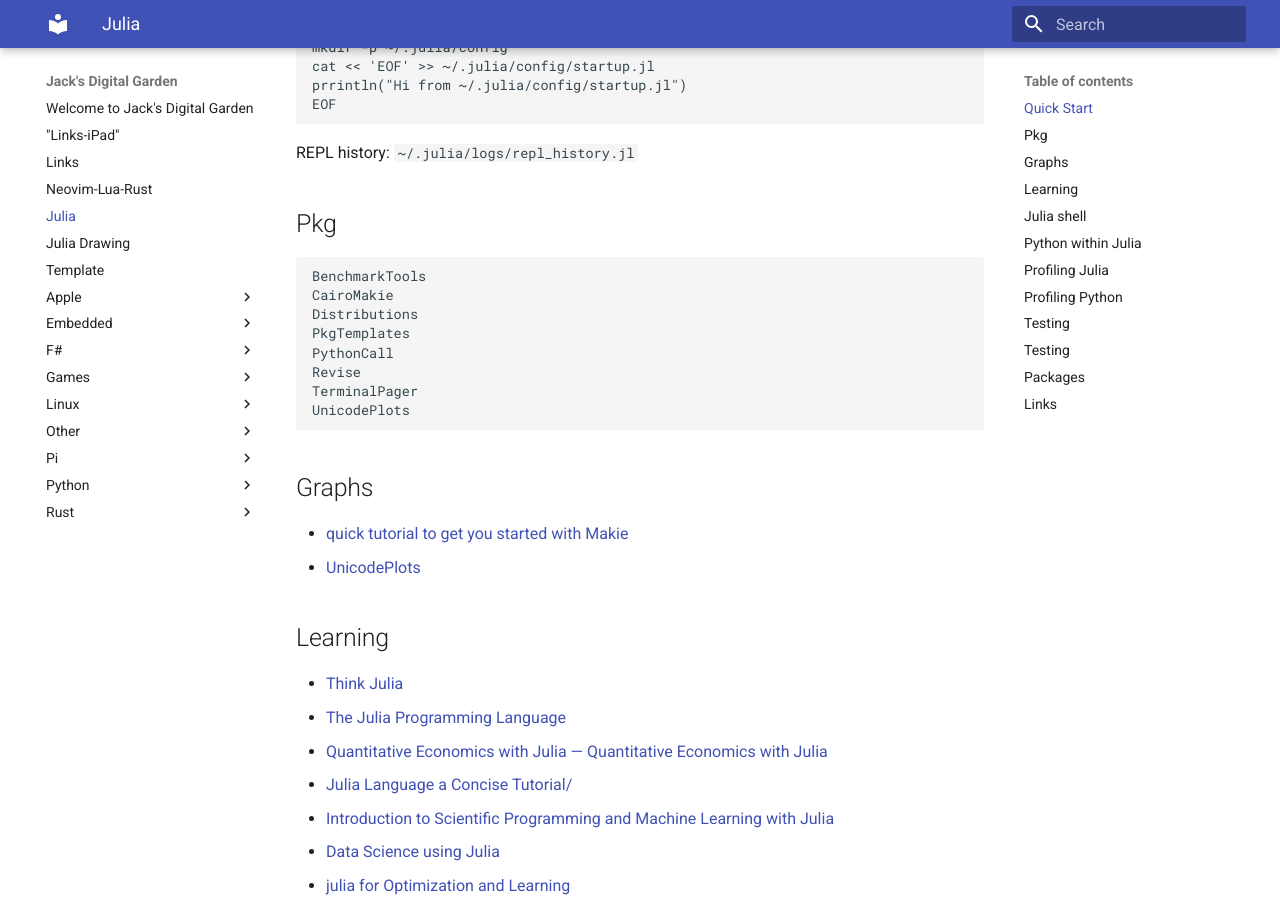
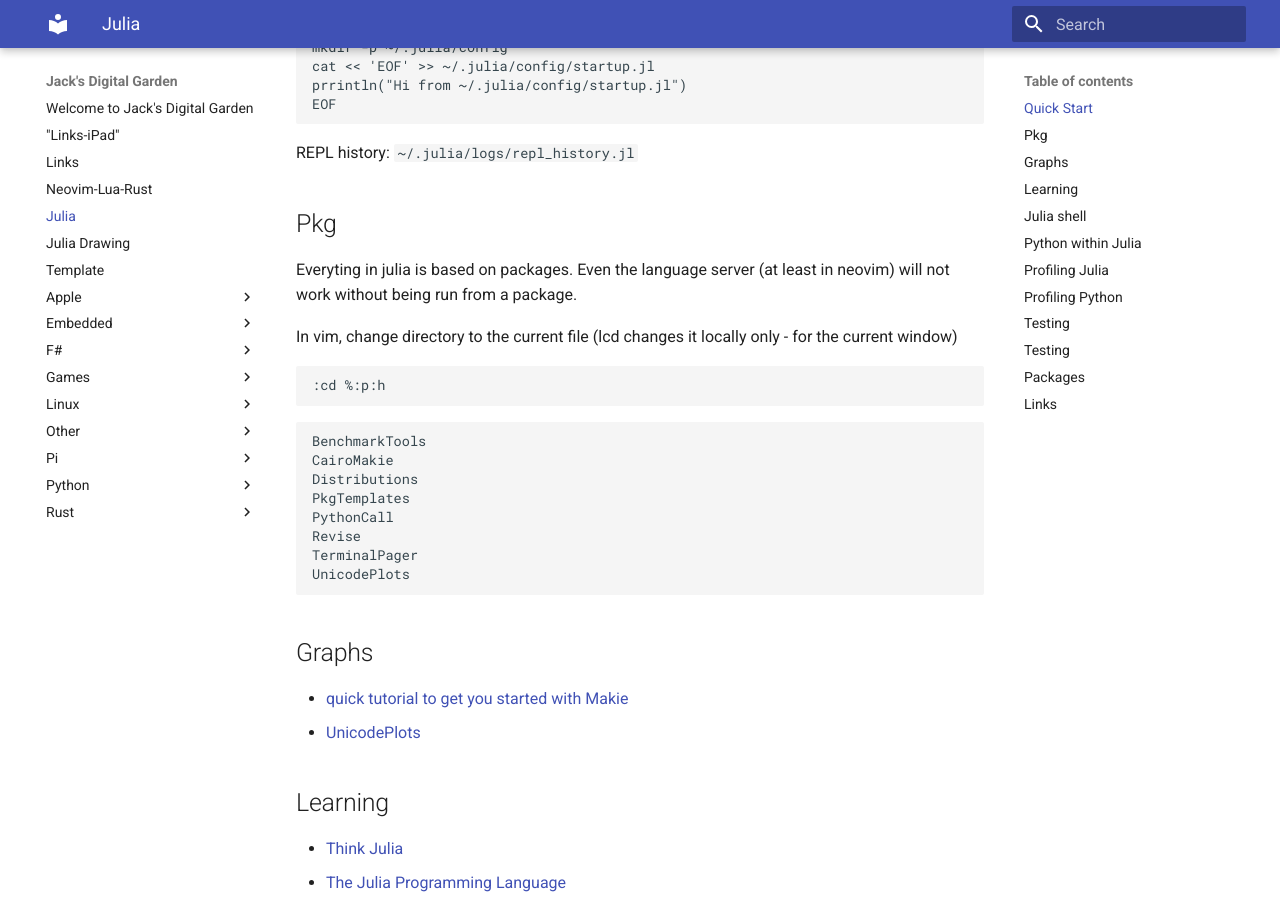
Before and after one commit to jchidley/mkdocs-material-test, an MkDocs documentation site: the page built from docs/2023-03-21-Julia.md, in a window 1280 px wide and 900 px high, scrolled down 552 px. Built offline with MkDocs 1.6.1 and Material for MkDocs 9.7.7, drawn with Linux system fonts in a browser that asks for light colours.

Commit message:
new stuff

````diff
--- a/docs/2023-03-21-Julia.md
+++ b/docs/2023-03-21-Julia.md
@@ -37,6 +37,14 @@ EOF
 REPL history: `~/.julia/logs/repl_history.jl`
 
 ## Pkg
+
+Everyting in julia is based on packages. Even the language server (at least in neovim) will not work without being run from a package.
+
+In vim, change directory to the current file (lcd changes it locally only - for the current window)
+
+```vim
+:cd %:p:h
+```
 
 ```text
 BenchmarkTools
````
Also changed, not shown: docs/2023-03-19-Neovim-Lua-Rust.md (+4 -8 lines).
